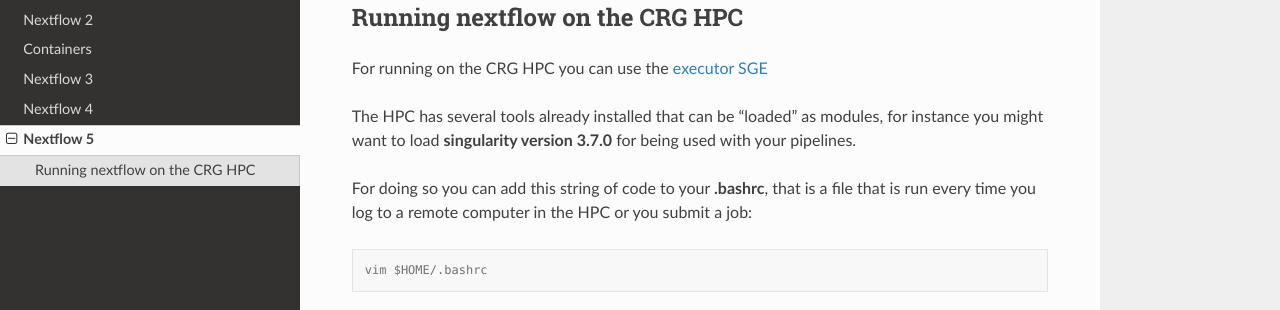
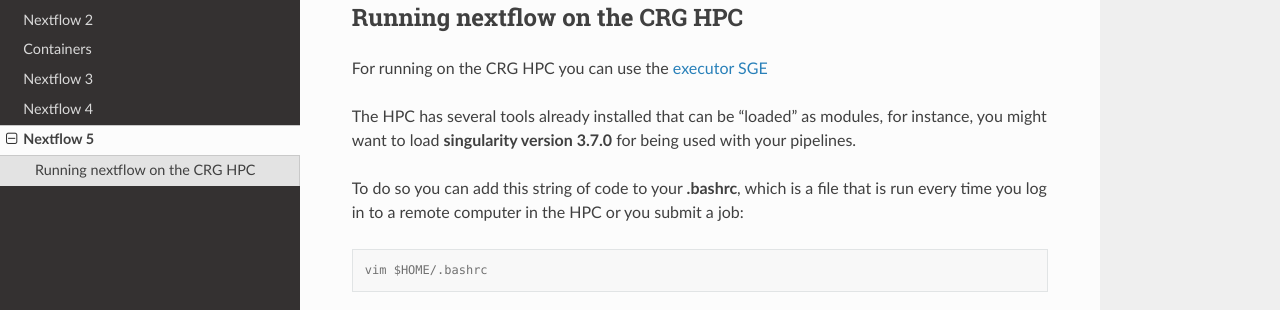
Before and after one commit to biocorecrg/nextflow-course-2023-fall, a Sphinx documentation site: the page built from docs/nextflow_5.rst, in a window 1280 px wide. Shown: the part 159-469 px from the top of the page. Built offline with Sphinx 7.4.7 and the Read the Docs theme 2.0.0, drawn with Linux system fonts in a browser that asks for light colours.

Commit message:
Update nextflow_5.rst

```diff
--- a/docs/nextflow_5.rst
+++ b/docs/nextflow_5.rst
@@ -10,9 +10,9 @@
 ==================================
 For running on the CRG HPC you can use the `executor SGE <https://www.nextflow.io/docs/latest/executor.html#sge>`__
 
-The HPC has several tools already installed that can be "loaded" as modules, for instance you might want to load **singularity version 3.7.0** for being used with your pipelines.
+The HPC has several tools already installed that can be "loaded" as modules, for instance, you might want to load **singularity version 3.7.0** for being used with your pipelines.
 
-For doing so you can add this string of code to your **.bashrc**, that is a file that is run every time you log to a remote computer in the HPC or you submit a job:
+To do so you can add this string of code to your **.bashrc**, which is a file that is run every time you log in to a remote computer in the HPC or you submit a job:
 
 .. code-block:: console
 
```
